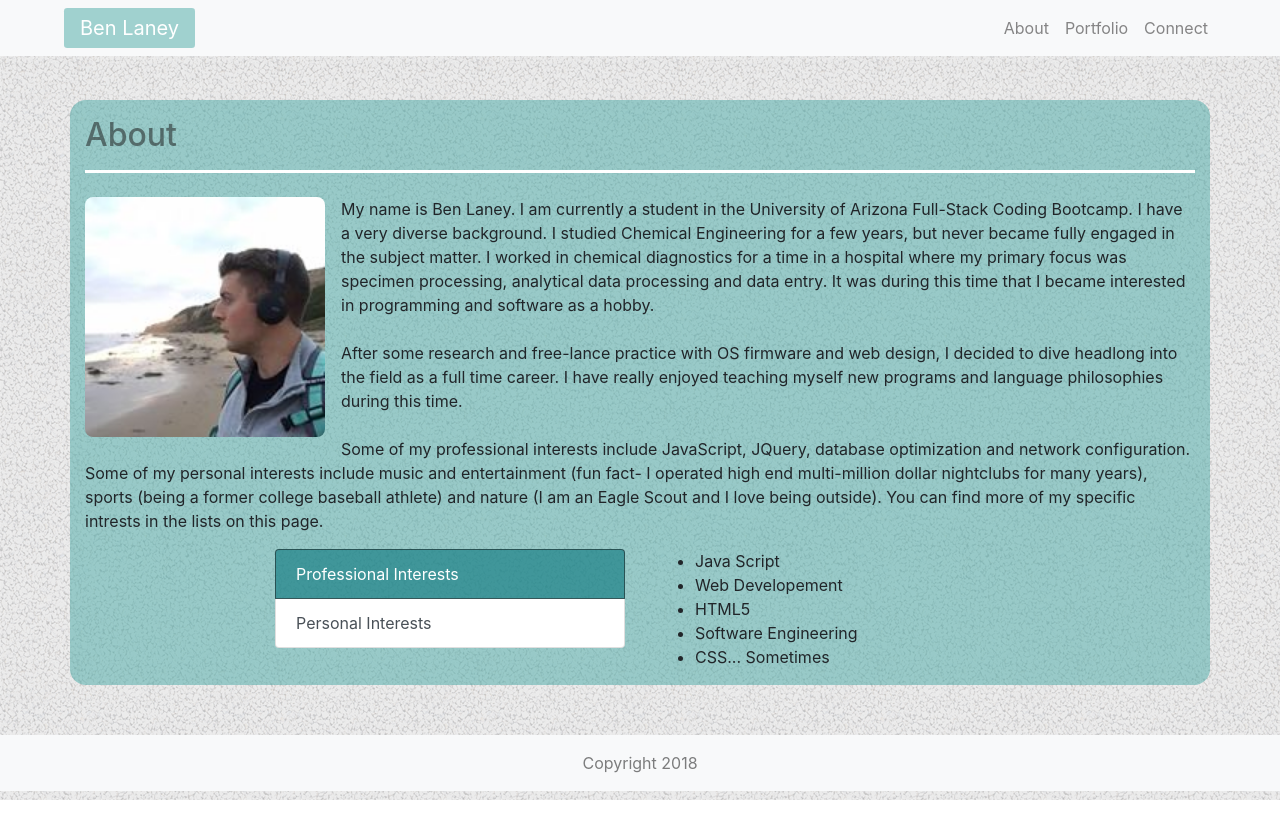
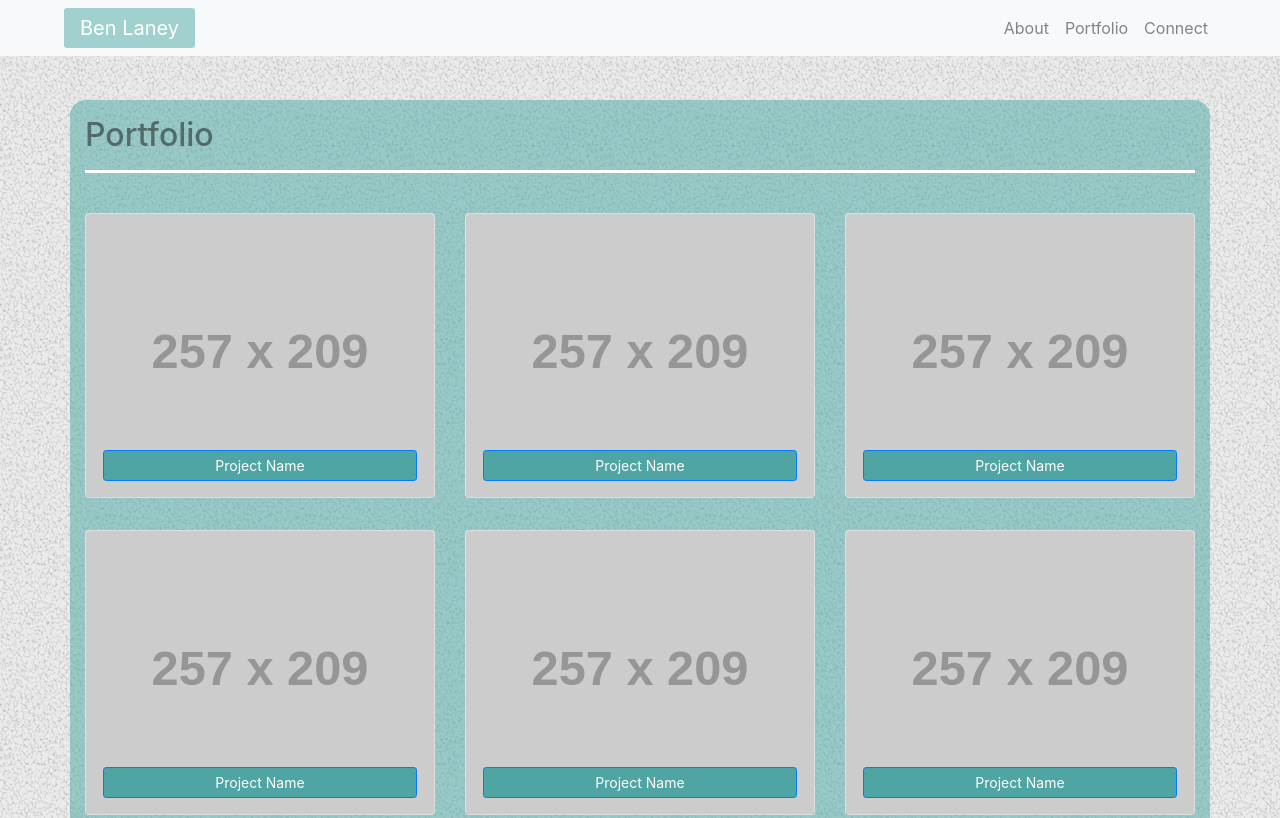
Before and after one commit to blaney83/Bootstrap-Portfolio, a plain HTML site: page portfolio.html in a window 1280 px wide. Shown: the top 818 px of the page. Drawn offline with nearby package versions, Linux system fonts and the light colour scheme; placeholder pictures from the web are drawn by us.

Commit message:
Custom Bootstrap themes and layouts for all pages complete. Check-point reached.

```diff
--- a/Assets/CSS/style.css
+++ b/Assets/CSS/style.css
@@ -28,8 +28,6 @@ a.navbar-brand {
     margin-bottom: 50px;
 }
 
-/* will need a media query for small screen to change the image to full screen */
-
 .mr-auto, .mx-auto {
     margin-left: auto!important;
     margin-right: 0!important;
@@ -58,8 +56,52 @@ h2{
 
 .list-group-item.active {
     background-color: rgba(17, 124, 130, 0.65);
-    border-color: rgba(21, 19, 19, 0.51);
+    border-color: white;
 }
+
+ .visibleList li {
+color: rgba(21, 19, 19, 0.65);
+}
+
+.card {
+    position: relative;
+    margin-bottom: 2rem;
+    margin-top: 2rem;
+}
+
+.card-img-overlay {
+    padding: 1.25rem 0rem;
+}
+
+.btn.btn-primary.btn-sm {
+    position: absolute;
+    bottom: 1rem;
+    width: 90%;
+    margin: 0% 5%;
+    background-color: #159292ad;
+}
+
+.formChunk {
+    margin-bottom: 2rem;
+}
+
+.sendButton {
+    background-color: #159292ad;
+    padding: .5rem 1.5rem;
+}
+
+label {
+    color: rgba(21, 19, 19, 0.8)
+}
+
+/* .footer {
+    position: absolute;
+    bottom: 0rem;
+}
+attempt to get footer at the absolute bottom regardless of device screen size*/
+
+/*need to add another media query to have an intermediate format for portfolio page. possible just change the column breakdown to having col-md-6 col-sm-12 col-lg-4*/
+
 
 @media screen and (max-width: 576px) {
 
@@ -72,4 +114,16 @@ h2{
         padding: 1rem .3rem;
     }
 
+    .card {
+        position: relative;
+        margin: 3rem 0rem 0rem 0rem;
+    }
+
+    .btn.btn-primary.btn-sm {
+        position: absolute;
+        bottom: 2rem;
+        width: 100%;
+        font-size: 1.5rem;
+    }
+
 }
--- a/portfolio.html
+++ b/portfolio.html
@@ -39,92 +39,89 @@
             <div class="container">
                 <div class="row">
                     <div class="col">
-                        <h2>About</h2>
+                        <h2>Portfolio</h2>
                     </div>
                 </div>
 
-                <div class="row bodyChunk">
-                    <div class="col-12 main">
-                        <div class="para">
-                            <p> <img src="Assets/Images/facebook profile picture.jpg" alt="Ben Laney" class="img-reponsive img">
-                                My name is Ben Laney. I am currently a student in the University of
-                                Arizona Full-Stack Coding Bootcamp. I have a very diverse background.
-                                I studied Chemical Engineering for a few years, but never became fully
-                                engaged in the subject matter. I worked in chemical diagnostics for a
-                                time in a hospital where my primary focus was specimen processing, analytical
-                                data processing and data entry. It was during this time that I became
-                                interested in programming and software as a hobby.
-                                <br><br>
-                                After some research and free-lance practice with OS firmware and web
-                                design, I decided to dive headlong into the field as a full time career.
-                                I have really enjoyed teaching myself new programs and language
-                                philosophies during this time.
-                                <br><br>
-                                Some of my professional interests include JavaScript, JQuery, database
-                                optimization and network configuration. Some of my personal interests
-                                include music and entertainment (fun fact- I operated high end multi-million
-                                dollar nightclubs for many years), sports (being a former college
-                                baseball athlete) and nature (I am an Eagle Scout and I love being
-                                outside). You can find more of my specific intrests in the lists on this
-                                page.
-                                <br>
-                            </p>
+                <div class="row portCol">
+                    <div class="col-sm-12 col-md-4">
+                        <div class="card" style="width:100%">
+                            <img class="card-img-top" src="http://placehold.it/257x209" alt="Card image">
+                            <div class="card-img-overlay">
+                                <a href="#" class="btn btn-primary btn-sm">Project Name</a>
+                            </div>
                         </div>
-                        <!--paragraphs and image-->
+                        <div class="card" style="width:100%">
+                            <img class="card-img-top" src="http://placehold.it/257x209" alt="Card image">
+                            <div class="card-img-overlay">
+                                <a href="#" class="btn btn-primary btn-sm">Project Name</a>
+                            </div>
+                        </div>
+                        <div class="card" style="width:100%">
+                            <img class="card-img-top" src="http://placehold.it/257x209" alt="Card image">
+                            <div class="card-img-overlay">
+                                <a href="#" class="btn btn-primary btn-sm">Project Name</a>
+                            </div>
+                        </div>
+
                     </div>
-                    <!--paragraphs and image column div-->
-                </div>
-                <!--paragraphs and image row div-->
-                <div class="row">
-                    <div class="col-12">
-                        <div class="row justify-content-center">
-                            <div class="col-4">
-                                <div class="list-group" id="list-tab" role="tablist">
-                                    <a class="list-group-item list-group-item-action active" id="list-home-list"
-                                        data-toggle="list" href="#list-home" role="tab" aria-controls="home">Professional
-                                        Interests</a>
-                                    <a class="list-group-item list-group-item-action" id="list-profile-list"
-                                        data-toggle="list" href="#list-profile" role="tab" aria-controls="profile">Personal
-                                        Interests</a>
-                                </div>
+
+                    <div class="col-sm-12 col-md-4">
+                        <div class="card" style="width:100%">
+                            <img class="card-img-top" src="http://placehold.it/257x209" alt="Card image">
+                            <div class="card-img-overlay">
+                                <a href="#" class="btn btn-primary btn-sm">Project Name</a>
                             </div>
-                            <div class="col-4">
-                                <div class="tab-content" id="nav-tabContent">
-                                    <div class="tab-pane fade show active" id="list-home" role="tabpanel"
-                                        aria-labelledby="list-home-list">
-                                        <ul>
-                                            <li>Java Script</li>
-                                            <li>Web Developement</li>
-                                            <li>HTML5</li>
-                                            <li>Software Engineering</li>
-                                            <li>CSS... Sometimes</li>
-                                        </ul>
-                                    </div>
-                                    <div class="tab-pane fade" id="list-profile" role="tabpanel" aria-labelledby="list-profile-list">
-                                        <ul>
-                                            <li>Music</li>
-                                            <li>Baseball</li>
-                                            <li>Snowboarding</li>
-                                            <li>Video Games</li>
-                                            <li>Cars</li>
-                                            <li>Politics and Current Events</li>
-                                        </ul>
-                                    </div>
-                                </div>
+                        </div>
+                        <div class="card" style="width:100%">
+                            <img class="card-img-top" src="http://placehold.it/257x209" alt="Card image">
+                            <div class="card-img-overlay">
+                                <a href="#" class="btn btn-primary btn-sm">Project Name</a>
+                            </div>
+                        </div>
+                        <div class="card" style="width:100%">
+                            <img class="card-img-top" src="http://placehold.it/257x209" alt="Card image">
+                            <div class="card-img-overlay">
+                                <a href="#" class="btn btn-primary btn-sm">Project Name</a>
+                            </div>
+                        </div>
+
+                    </div>
+
+                    <div class="col-sm-12 col-md-4">
+                        <div class="card" style="width:100%">
+                            <img class="card-img-top" src="http://placehold.it/257x209" alt="Card image">
+                            <div class="card-img-overlay">
+                                <a href="#" class="btn btn-primary btn-sm">Project Name</a>
+                            </div>
+                        </div>
+                        <div class="card" style="width:100%">
+                            <img class="card-img-top" src="http://placehold.it/257x209" alt="Card image">
+                            <div class="card-img-overlay">
+                                <a href="#" class="btn btn-primary btn-sm">Project Name</a>
+                            </div>
+                        </div>
+                        <div class="card" style="width:100%">
+                            <img class="card-img-top" src="http://placehold.it/257x209" alt="Card image">
+                            <div class="card-img-overlay">
+                                <a href="#" class="btn btn-primary btn-sm">Project Name</a>
                             </div>
                         </div>
                     </div>
-                    <!--interests list column-->
                 </div>
-                <!--interests list row-->
+
             </div>
-            <!--text, image and lists container-->
+
         </div>
-        <!--main content row-->
+
+    </div>
+    <!--portfolio container-->
+    </div>
+    <!--main content row-->
     </div>
     <!--.mainContent container-->
 
-    <nav class="navbar navbar-light bg-light justify-content-center">
+    <nav class="navbar navbar-light bg-light justify-content-center footer">
         <span class="navbar-text">
             Copyright 2018
         </span>
```
Also changed, not shown: contact.html (+118 -0 lines), index.html (+3 -3 lines).
